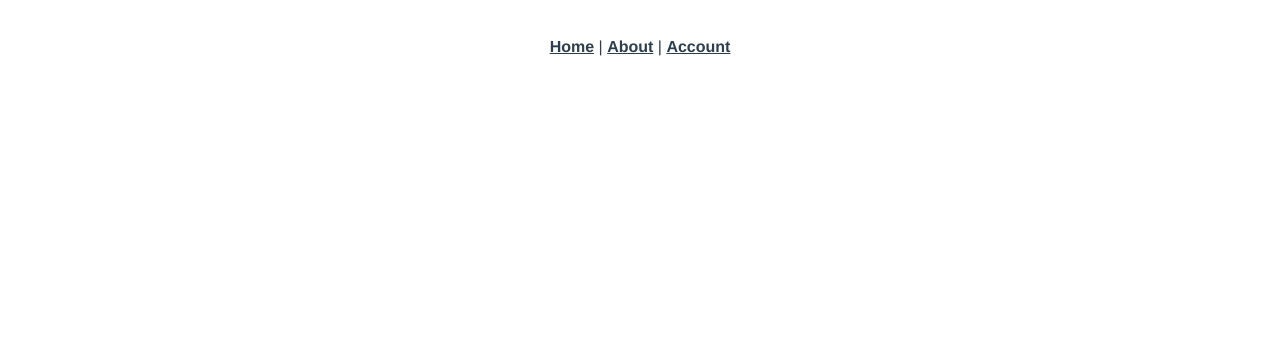
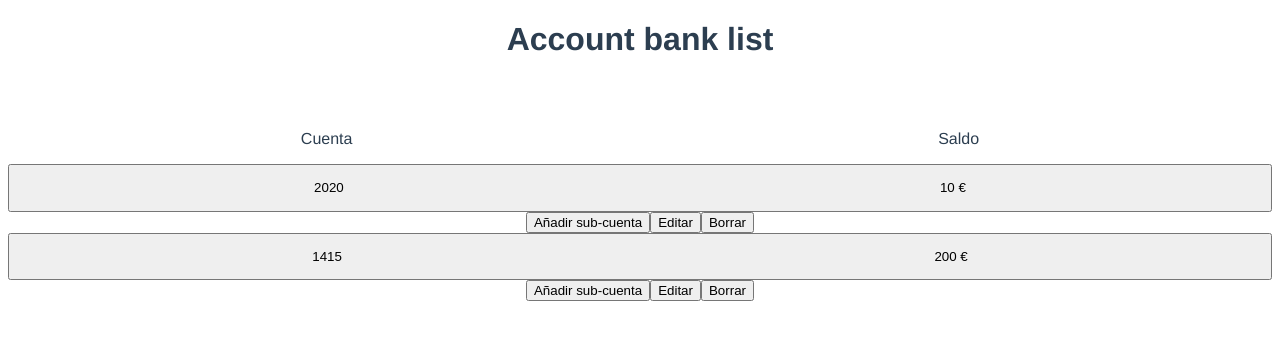
Before and after one commit to AllWKA/we3znhawallet, a Vue app: page /home in a window 1280 px wide. Shown: the top 340 px of the page. Built offline with nearby package versions, Linux system fonts and the light colour scheme; no server answers.

Commit message:
modified routers and added account bank list into home

```diff
--- a/src/App.vue
+++ b/src/App.vue
@@ -1,10 +1,5 @@
 <template>
   <div id="app">
-    <div id="nav">
-      <router-link to="/">Home</router-link> |
-      <router-link to="/about">About</router-link> |
-      <router-link to="/account">Account</router-link>
-    </div>
     <router-view/>
   </div>
 </template>
--- a/src/router/index.js
+++ b/src/router/index.js
@@ -1,28 +1,19 @@
 import Vue from 'vue'
 import VueRouter from 'vue-router'
 import Home from '../views/Home.vue'
-import Account from '../views/Account'
 
 Vue.use(VueRouter)
 
 const routes = [
   {
-    path: '/',
+    path: '/home',
     name: 'Home',
     component: Home
   },
   {
     path: '/about',
     name: 'About',
-    // route level code-splitting
-    // this generates a separate chunk (about.[hash].js) for this route
-    // which is lazy-loaded when the route is visited.
-    component: () => import(/* webpackChunkName: "about" */ '../views/About.vue')
-  },
-  {
-    path: '/account',
-    name: 'Account',
-    component: Account
+    component: () => import('../views/About.vue')
   }
 ]
 
--- a/src/views/Account.vue
+++ /dev/null
@@ -1,14 +0,0 @@
-<template>
-  <AccountBankList />
-</template>
-
-<script>
-import AccountBankList from '@/components/AccountBankList.vue'
-
-export default {
-  name: "Account",
-  components: {
-    AccountBankList,
-  },
-}
-</script>
--- a/src/views/Home.vue
+++ b/src/views/Home.vue
@@ -1,18 +1,14 @@
 <template>
-  <div class="home">
-    <img alt="Vue logo" src="../assets/logo.png">
-    <HelloWorld msg="Welcome to Your Vue.js App"/>
-  </div>
+  <AccountBankList />
 </template>
 
 <script>
-// @ is an alias to /src
-import HelloWorld from '@/components/HelloWorld.vue'
+import AccountBankList from '@/components/AccountBankList.vue'
 
 export default {
-  name: 'Home',
+  name: "Home",
   components: {
-    HelloWorld
-  }
+    AccountBankList,
+  },
 }
 </script>
```
